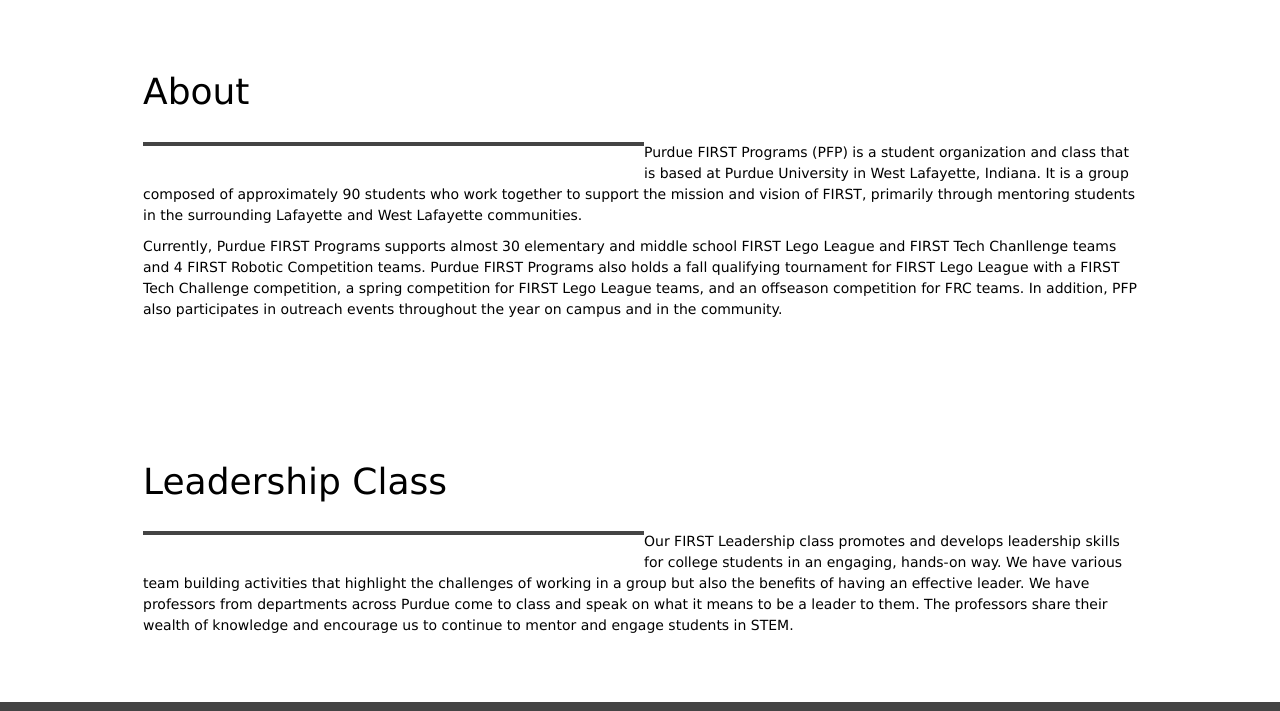
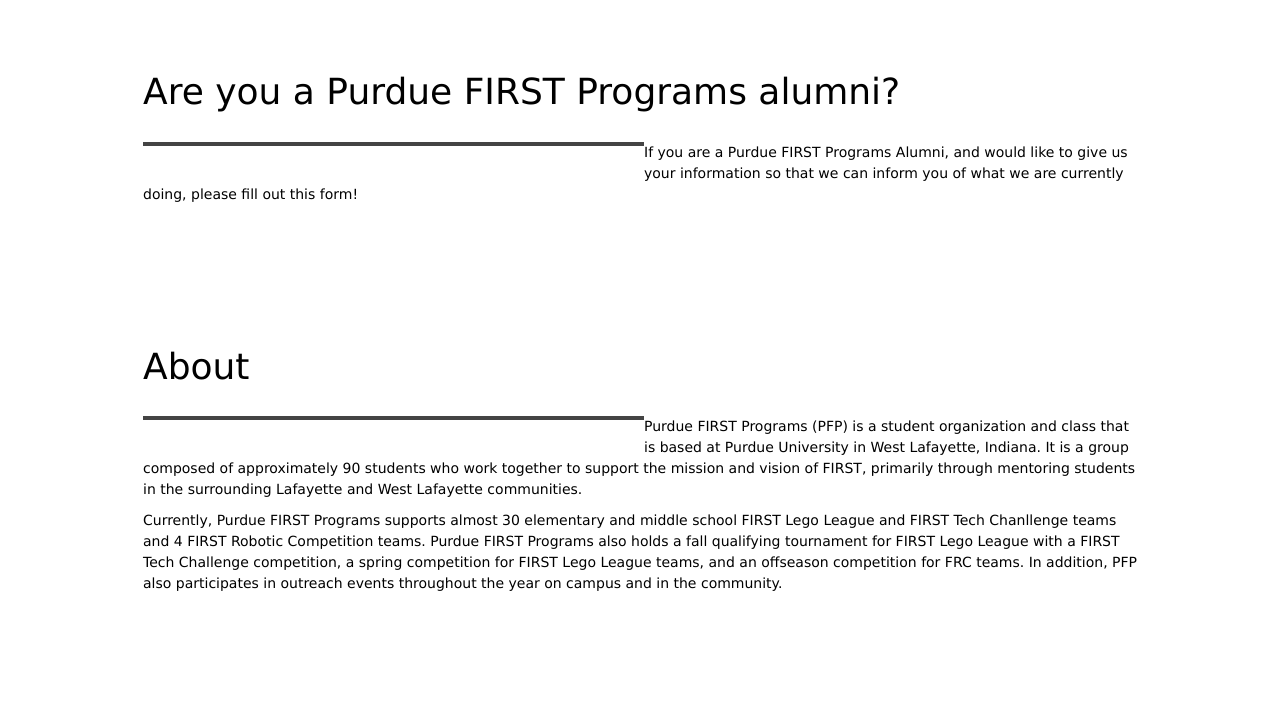
Before and after one commit to purduefirst/purduefirst.github.io, a Jekyll site: the page built from index.html, in a window 1280 px wide and 900 px high, scrolled down 715 px, cut to the strip 189-900 px from the top of the window. Built offline with Jekyll 4.4.1, drawn with Linux system fonts in a browser that asks for light colours.

Commit message:
Update index.html

```diff
--- a/index.html
+++ b/index.html
@@ -7,6 +7,14 @@
 contact: "president@purduefirst.org"
 dark: true
 ---
+<section id="alum" class="primary-section">
+	<div class="container">
+		<h1>Are you a Purdue FIRST Programs alumni?</h1>
+		<hr class="medium-hr">
+		<br />
+		<p>If you are a Purdue FIRST Programs Alumni, and would like to give us your information so that we can inform you of what we are currently doing, please fill out this form!</p>
+	</div>
+</section>
 <section id="about" class="primary-section">
 	<div class="container">
 		<h1>About</h1>
```
